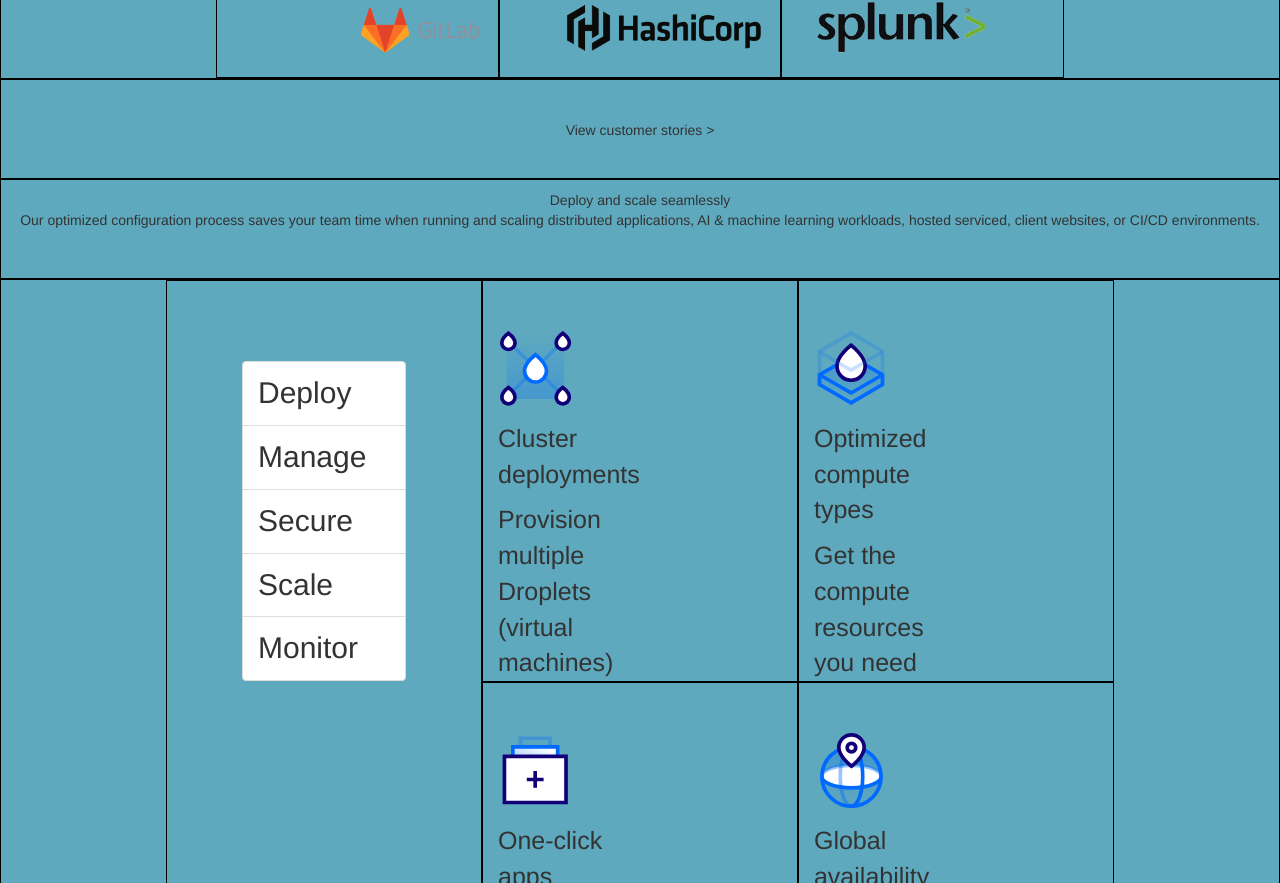
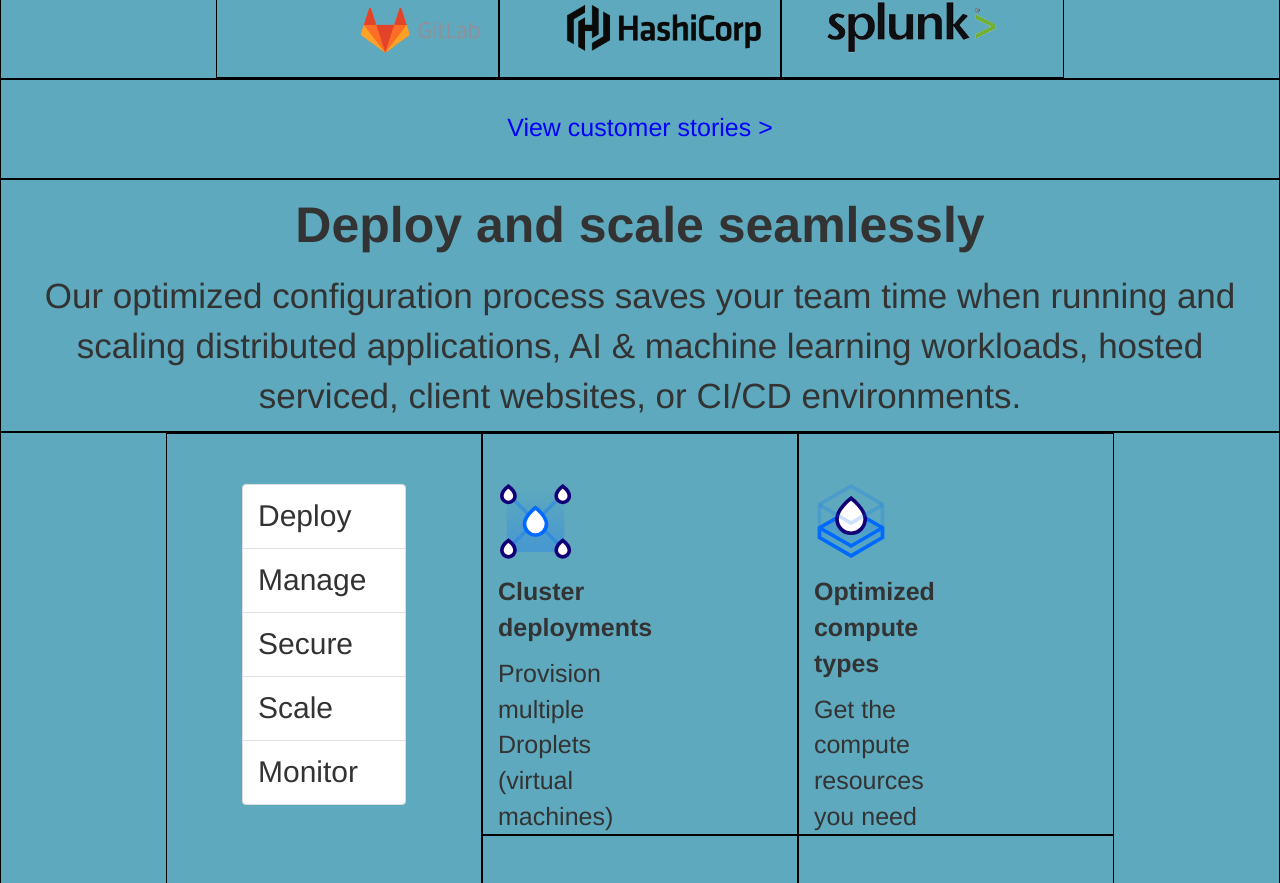
Before and after one commit to matthewort/html-css-digitalocean, a plain HTML site: page index.html in a window 1280 px wide. Shown: the part 1121-2004 px from the top of the page. Drawn offline with nearby package versions, Linux system fonts and the light colour scheme.

Commit message:
Struttura 17

```diff
--- a/css/style.css
+++ b/css/style.css
@@ -92,7 +92,9 @@ img {
 } */
 .ms_innovative {
   text-align: center;
-  padding-top: 35px;
+  padding-top: 30px;
+  font-size: 25px;
+  font-weight: bold;
 }
 
 
@@ -142,19 +144,30 @@ img {
   float: right;
   height: 100px;
   width: auto;
-  padding-right: 60px;
+  padding-right: 50px;
 }
 
 /* sottoimmagini */
 .ms_customerstories {
   text-align: center;
-  padding-top: 40px;
+  padding-top: 30px;
+  font-size: 25px;
+  color: blue;
 }
 
 /* colonna sopra */
 .ms_deployscale {
   text-align: center;
   padding-top: 10px;
+}
+
+#ms_deploytitle {
+  font-size: 50px;
+  font-weight: bold;
+}
+
+.ms_deployscale p {
+  font-size: 35px;
 }
 
 /* sottocolonne */
@@ -169,7 +182,7 @@ img {
 
 .ms_leftlist {
   height: 1000px;
-  padding-top: 80px;
+  padding-top: 50px;
   padding-left: 60px;
   padding-right: 60px;
   font-size: 30px;
@@ -188,6 +201,10 @@ img {
 .ms_cluster img {
   height: 90px;
   padding-bottom: 15px;
+}
+
+#ms_coltitle {
+  font-weight: bold;
 }
 
 /* sezione DESIGNED FOR DEVELOPERS */
--- a/index.html
+++ b/index.html
@@ -154,9 +154,9 @@
       <!-- colonna sopra -->
       <div class="col-xs-12">
         <div class="ms_deployscale">
-        Deploy and scale seamlessly
-        <br>
-        Our optimized configuration process saves your team time when running and scaling distributed applications, AI & machine learning workloads, hosted serviced, client websites, or CI/CD environments.
+        <p id="ms_deploytitle">Deploy and scale seamlessly</p>
+
+        <p>Our optimized configuration process saves your team time when running and scaling distributed applications, AI & machine learning workloads, hosted serviced, client websites, or CI/CD environments.</p>
         </div>
       </div>
 
@@ -179,7 +179,7 @@
           <div class="col-xs-12 col-md-4 col-lg-4">
             <div class="ms_cluster">
               <img src="img/cluster-deploy.svg" alt="">
-              <p>Cluster deployments</p>
+              <p id="ms_coltitle">Cluster deployments</p>
 
               <p>Provision multiple Droplets (virtual machines) in seconds with our control panel, CLI, or directly against our API.</p>
             </div>
@@ -187,7 +187,7 @@
           <div class="col-xs-12 col-md-4 col-lg-4">
             <div class="ms_cluster">
               <img src="img/optimized-compute.svg" alt="">
-              <p>Optimized compute types</p>
+              <p id="ms_coltitle">Optimized compute types</p>
 
               <p>Get the compute resources you need with Standard or Optimized Droplets.</p>
             </div>
@@ -195,7 +195,7 @@
           <div class="col-xs-12 col-md-4 col-lg-4">
             <div class="ms_cluster">
               <img src="img/one-click.svg" alt="">
-              <p>One-click apps</p>
+              <p id="ms_coltitle">One-click apps</p>
 
               <p>Provision multiple Droplets (virtual machines) in seconds with our control panel, CLI, or directly against our API.</p>
             </div>
@@ -203,7 +203,7 @@
           <div class="col-xs-12 col-md-4 col-lg-4">
             <div class="ms_cluster">
               <img src="img/global.svg" alt="">
-              <p>Global availability</p>
+              <p id="ms_coltitle">Global availability</p>
 
               <p>Provision multiple Droplets (virtual machines) in seconds with our control panel, CLI, or directly against our API.</p>
             </div>
```
